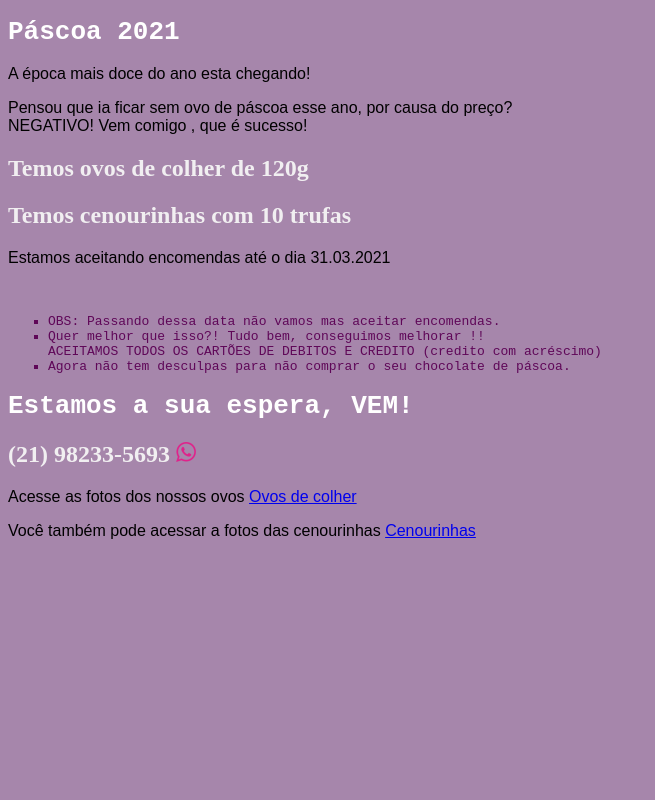
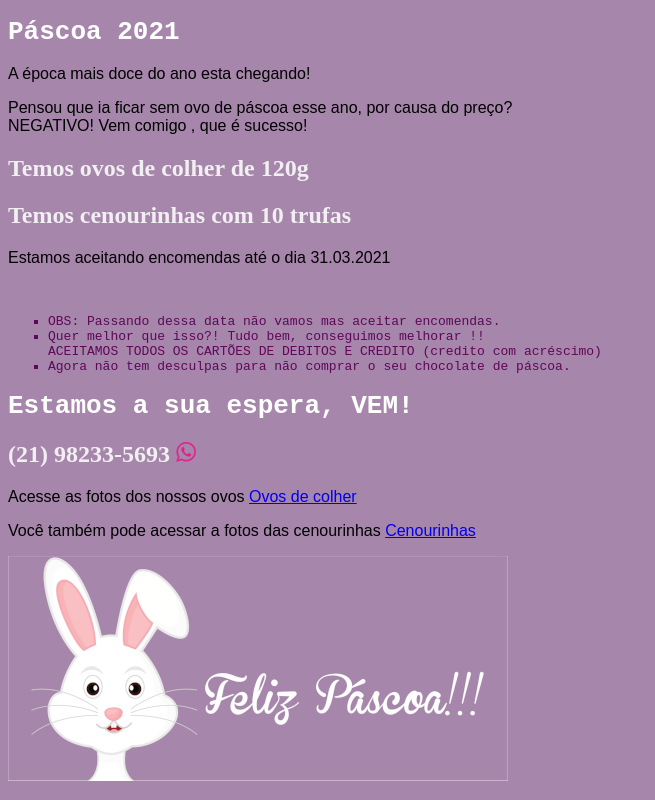
Before and after one commit to Thalita-fortes/ovos, a plain HTML site: page index.html in a window 1280 px wide. Shown: the whole page, without its empty margins (0-655 px from the left). Drawn offline with Linux system fonts and the light colour scheme.

Commit message:
Update index.html

```diff
--- a/index.html
+++ b/index.html
@@ -47,6 +47,6 @@
    <p>Acesse as fotos dos nossos ovos <a href="site-ovos/pag002.html"next" target="_self">Ovos de colher</a></p>
    <p>Você também pode acessar a fotos das cenourinhas <a href="pag3/pag003.html" rel="next" target="_self">Cenourinhas</a></p>
 
-   <img src="imagens/003.png" alt="">
+   <img src="imagens/pascoa.jpeg" alt="">
 </body>
 </html>
```
